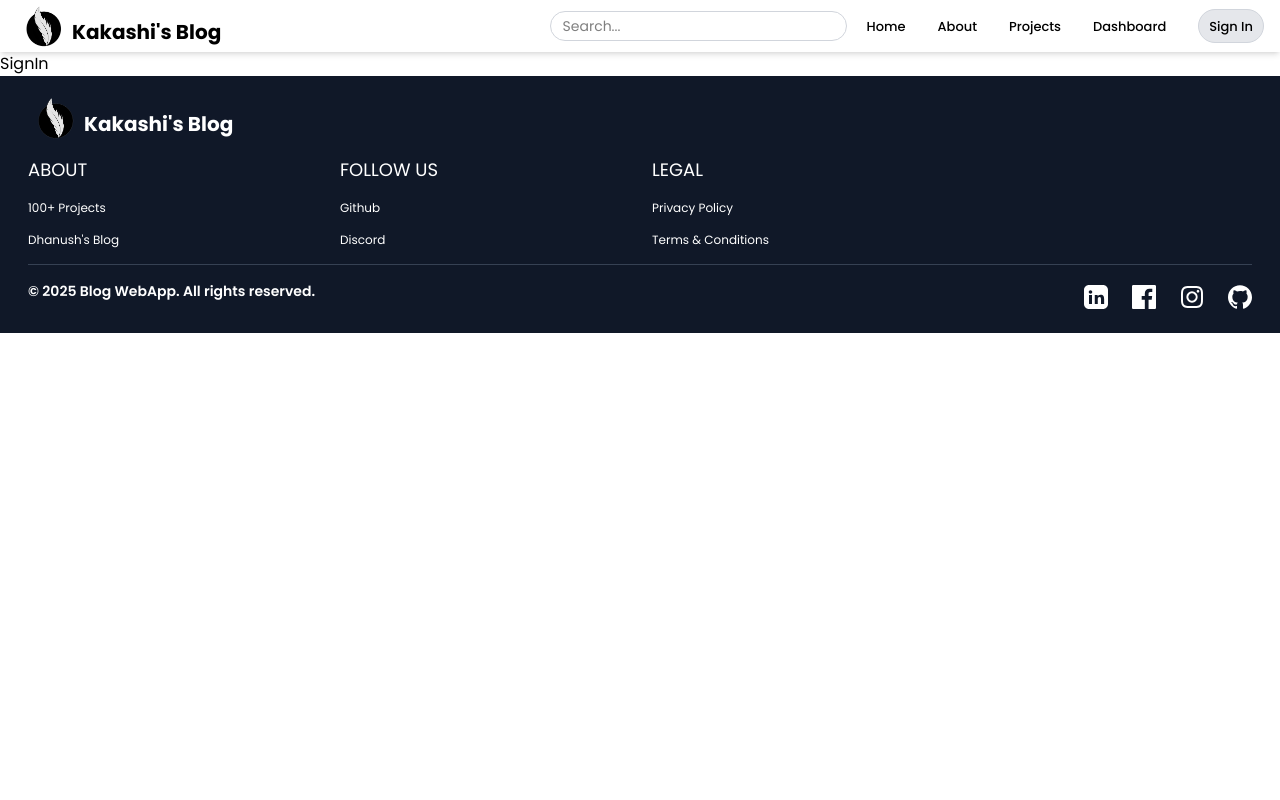
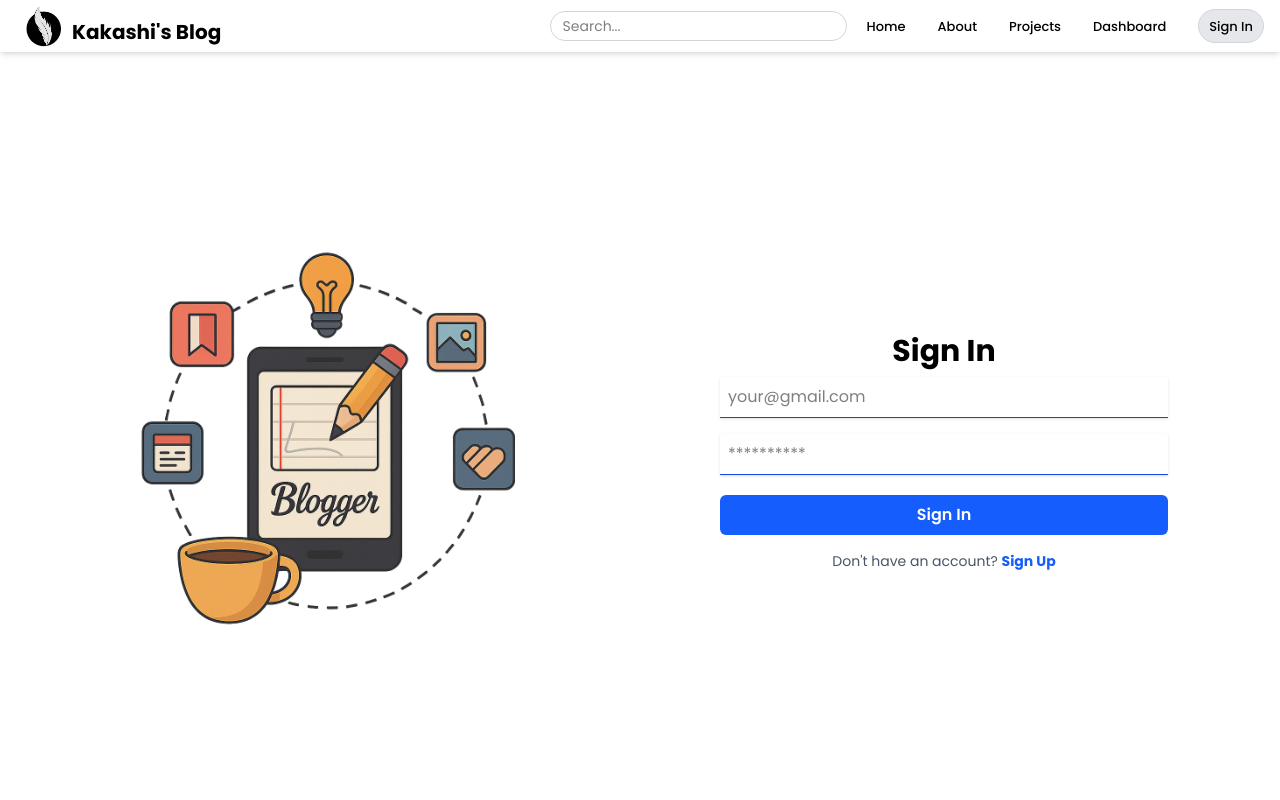
Before and after one commit to Dhanushmathan/SparkNest-bloging-app, a React (Vite) app in the folder client/: page /sign-in in a window 1280 px wide. Shown: the top 800 px of the page. Built offline with nearby package versions, Linux system fonts and the light colour scheme.

Commit message:
complete signin page functionality

```diff
--- a/client/src/components/Footer.jsx
+++ b/client/src/components/Footer.jsx
@@ -11,19 +11,19 @@ const Footer = () => {
                     </div>
                     <div className='grid grid-cols-2 text-left sm:grid-cols-3 md:grid-cols-3 lg:grid-cols-4 gap-6'>
                         <div className='flex flex-col space-y-4'>
-                            <h2 className='text-lg'>ABOUT</h2>
-                            <a href='https://www.100jsprojects.com' className='text-xs hover:underline'>100+ Projects</a>
-                            <a href="https://www.linkedin.com/in/dhanushmathan2394/" className='text-xs hover:underline'>Dhanush's Blog</a>
+                            <h2 className='text-base font-medium'>ABOUT</h2>
+                            <a href='https://www.100jsprojects.com' className='text-[11px] hover:underline'>100+ Projects</a>
+                            <a href="https://www.linkedin.com/in/dhanushmathan2394/" className='text-[11px] hover:underline'>Dhanush's Blog</a>
                         </div>
                         <div className='flex flex-col space-y-4'>
-                            <h2 className='text-lg'>FOLLOW US</h2>
-                            <a href='https://github.com/dhanushmathan' className='text-xs hover:underline'>Github</a>
-                            <a href="https://www.linkedin.com/in/dhanushmathan2394/" className='text-xs hover:underline'>Discord</a>
+                            <h2 className='text-base font-medium'>FOLLOW US</h2>
+                            <a href='https://github.com/dhanushmathan' className='text-[11px] hover:underline'>Github</a>
+                            <a href="https://www.linkedin.com/in/dhanushmathan2394/" className='text-[11px] hover:underline'>Discord</a>
                         </div>
                         <div className='flex flex-col space-y-4'>
-                            <h2 className='text-lg'>LEGAL</h2>
-                            <span className='text-xs'>Privacy Policy</span>
-                            <a href="#" className='text-xs hover:underline'>Terms & Conditions</a>
+                            <h2 className='text-base font-medium'>LEGAL</h2>
+                            <span className='text-[11px]'>Privacy Policy</span>
+                            <a href="#" className='text-[11px] hover:underline'>Terms & Conditions</a>
                         </div>
                     </div>
                 </div>
--- a/client/src/pages/SignIn.jsx
+++ b/client/src/pages/SignIn.jsx
@@ -1,8 +1,122 @@
-import React from 'react'
+import { useState } from 'react';
+import bloggerAB from '../assets/blogger.png'
+import { Link, useNavigate } from 'react-router-dom';
 
 const SignIn = () => {
+
+  const [formData, setFormData] = useState({
+    email: '',
+    password: ''
+  });
+  const [errorMessage, setErrorMessage] = useState(null);
+  const [loading, setLoading] = useState(false);
+  const navigate = useNavigate();
+
+  const handleChange = (e) => {
+    const { id, value } = e.target;
+    setFormData((prevData) => ({
+      ...prevData,
+      [id]: value.trim()
+    }));
+  }
+
+  const handleSubmit = async (e) => {
+    e.preventDefault();
+
+    if (!formData.email || !formData.password) {
+      return setErrorMessage('Please fill in all fields');
+    };
+
+    try {
+      setLoading(true);
+      setErrorMessage(null);
+      const res = await fetch('/api/auth/signin', {
+        method: 'POST',
+        headers: {
+          'Content-Type': 'application/json'
+        },
+        body: JSON.stringify(formData)
+      });
+
+      const data = await res.json();
+
+      if (data.success === false) {
+        return setErrorMessage(data.message);
+      }
+      setLoading(false);
+
+      if (res.ok) {
+        navigate('/');
+      };
+
+    } catch (error) {
+      setErrorMessage(error.message);
+      setLoading(false);
+    }
+  }
+
   return (
-    <div>SignIn</div>
+    <div className='flex flex-col items-center md:flex-row lg:flex-row lg:space-x-20 p-3 h-screen'>
+      {/* Left Side with Abstract Background Image */}
+      <div className='hidden sm:flex flex-col items-center lg:w-1/2 w-full'>
+        <img
+          src={bloggerAB}
+          alt='Abstract'
+          className='w-[85%] lg:w-[90%] h-auto object-cover mt-5 lg:mt-0 lg:mb-0 mb-5 max-w-md mx-auto'
+        />
+      </div>
+
+      {/* Right Side with Sign Up Form */}
+      <div className='flex flex-col items-center w-full lg:w-1/2 max-w-md mr-0 md:mr-10 lg:mr-16 mt-5
+        md:justify-center md:h-screen md:mt-0'>
+        <form className='w-full' onSubmit={handleSubmit}>
+
+          <div className='mb-2 text-center'>
+            <h1 className='sm:text-3xl text-xl font-bold mb-2'>Sign In</h1>
+          </div>
+
+          <div className='mb-4'>
+            <input type='email' id='email' value={formData.email} className='mt-1 block w-full border-b border-blue-700 shadow-sm p-2 outline-none' placeholder='your@gmail.com' onChange={handleChange} />
+          </div>
+
+          <div className='mb-4'>
+            <input type='password' id='password' value={formData.password} className='mt-1 block w-full border-b border-blue-700 shadow-sm p-2 outline-none' placeholder='**********' onChange={handleChange} />
+          </div>
+
+          {
+            errorMessage &&
+            <div className='bg-red-100 border border-red-400 text-red-500 px-4 py-2.5 rounded relative mb-4'>
+              <p className='text-sm font-medium'>{errorMessage}</p>
+            </div>
+          }
+
+          <button type='submit' className='w-full font-semibold bg-blue-600 text-white py-2 rounded-md hover:bg-blue-700 mt-1 cursor-pointer' disabled={loading}>
+            {loading ? (
+              <div className='flex items-center justify-center'>
+                <svg className="animate-spin h-5 w-5 mr-2 text-white" xmlns="http://www.w3.org/2000/svg" fill="none" viewBox="0 0 24 24">
+                  <circle className="opacity-25" cx="12" cy="12" r="10" stroke="currentColor" strokeWidth="4"></circle>
+                  <path className="opacity-75" fill="currentColor" d="M4 12a8 8 0 018-8v4a4 4 0 00-4 4H4z"></path>
+                </svg>
+                <span className='text-white'>Signing In...</span>
+              </div>
+            ) : 'Sign In'}
+          </button>
+
+          <p className="mt-4 text-center text-gray-600 sm:text-sm text-xs">
+            Don't have an account? <Link to="/sign-up" className="text-blue-600 hover:text-blue-700 font-bold">Sign Up</Link>
+          </p>
+
+        </form>
+      </div>
+
+      <div className='block xs:hidden mt-5 lg:w-1/2 w-full'>
+        <img
+          src={bloggerAB}
+          alt='Abstract'
+          className='w-[85%]'
+        />
+      </div>
+    </div>
   )
 }
 
--- a/client/src/pages/SignUp.jsx
+++ b/client/src/pages/SignUp.jsx
@@ -105,7 +105,7 @@ const SignUp = () => {
           </button>
 
           <p className="mt-4 text-center text-gray-600 sm:text-sm text-xs">
-            Don't have an account? <Link to="/sign-in" className="text-blue-600 hover:text-blue-700 font-bold">Sign In</Link>
+            Have an account? <Link to="/sign-in" className="text-blue-600 hover:text-blue-700 font-bold">Sign In</Link>
           </p>
 
         </form>
```
